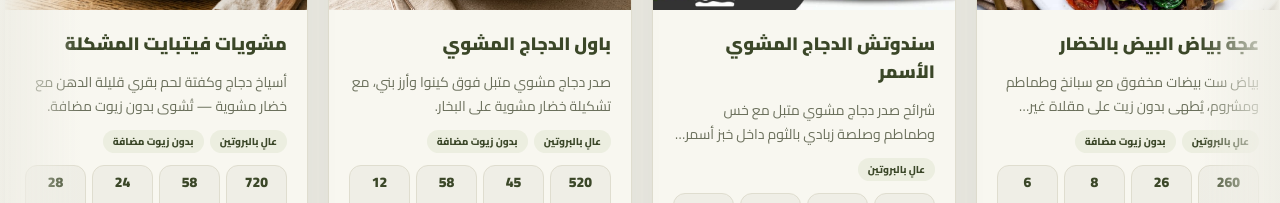
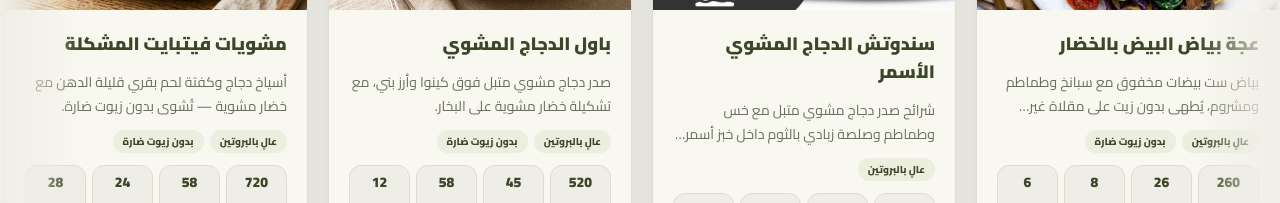
Before and after one commit to Fitbitesud/fitebite, a Next.js app: page / in a window 1280 px wide. Shown: the part 2243-2446 px from the top of the page. Built offline with nearby package versions, Linux system fonts and the light colour scheme; no server answers.

Commit message:
تعديل نصوص التعليقات وإزالة عبارات الموافقة، واستبدال «بدون زيوت مضافة» بـ«بدون زيوت ضارة»
Co-authored-by: arena-agent <297053741+arena-agent@users.noreply.github.com>

```diff
--- a/components/Comments.tsx
+++ b/components/Comments.tsx
@@ -15,7 +15,7 @@ import { useLiveComments } from './useLiveData';
 import Reveal from './Reveal';
 import SectionHeading from './SectionHeading';
 
-/** خانة تعليقات الزوار أسفل الصفحة: المعتمدة منشورة، والجديد ينتظر موافقة الإدارة */
+/** خانة تعليقات الزوار أسفل الصفحة */
 export default function Comments({ approved }: { approved: SiteComment[] }) {
   const [name, setName] = useState('');
   const [text, setText] = useState('');
@@ -52,8 +52,8 @@ export default function Comments({ approved }: { approved: SiteComment[] }) {
       <div className="container-x">
         <SectionHeading
           eyebrow="آراء الزوار"
-          title="كلمتك تُنشر بعد موافقتنا"
-          sub="كل تعليق يمرّ على الإدارة أولاً للتأكد من جديته، ثم يُنشر هنا في الصفحة ليقرأه الجميع."
+          title="شاركنا رأيك"
+          sub="رأيك يهمّنا ويساعدنا على تطوير وجباتنا وخدمتنا باستمرار."
         />
 
         {/* التعليقات المعتمدة المنشورة */}
@@ -111,13 +111,13 @@ export default function Comments({ approved }: { approved: SiteComment[] }) {
               {submissionMode === 'sanity' && (
                 <p className="flex items-center gap-2 rounded-xl border border-leaf/30 bg-leaf/10 px-4 py-3 text-[11px] font-black text-forest">
                   <IconCheck className="h-4 w-4 text-leaf" />
-                  وصل تعليقك إلى لوحة التحكم، وسيظهر هنا بعد موافقة الإدارة.
+                  شكراً لك! وصلنا تعليقك بنجاح.
                 </p>
               )}
               {submissionMode === 'local' && (
                 <p className="flex items-center gap-2 rounded-xl border border-copper/30 bg-copper/10 px-4 py-3 text-[11px] font-black text-copper-dark">
                   <IconCheck className="h-4 w-4" />
-                  تعذّر إرساله إلى لوحة التحكم. أرسله للإدارة عبر رابط واتساب أدناه للمراجعة.
+                  تعذّر إرسال تعليقك الآن. يمكنك إرساله لنا عبر رابط واتساب أدناه.
                 </p>
               )}
               {submitError && (
@@ -125,9 +125,6 @@ export default function Comments({ approved }: { approved: SiteComment[] }) {
                   {submitError}
                 </p>
               )}
-              <p className="text-[11px] font-bold leading-6 text-muted">
-                لا يظهر أي تعليق للزوار إلا بعد موافقة الإدارة عليه.
-              </p>
             </form>
           </Reveal>
 
@@ -160,10 +157,6 @@ export default function Comments({ approved }: { approved: SiteComment[] }) {
                   </div>
                 ))
               )}
-              <span className="flex items-center gap-1.5 text-[10px] font-bold text-muted">
-                <IconCheck className="h-3.5 w-3.5 text-leaf" />
-                لا يُنشر أي تعليق قبل موافقة الإدارة عليه.
-              </span>
             </div>
           </Reveal>
         </div>
--- a/components/Hero.tsx
+++ b/components/Hero.tsx
@@ -133,7 +133,7 @@ export default function Hero() {
             transition={{ delay: 0.9, type: 'spring', stiffness: 200, damping: 14 }}
             className="absolute -top-4 left-8 rounded-full bg-copper px-4 py-2 text-xs font-black text-white shadow-lift"
           >
-            100% بدون زيوت مضافة
+            100% بدون زيوت ضارة
           </motion.span>
           <div className="absolute -bottom-10 right-4 animate-float sm:right-8">
             <motion.div
--- a/lib/config.ts
+++ b/lib/config.ts
@@ -7,7 +7,7 @@ export const SITE = {
   /** سطر العلامة المترجم عن الهوية (بدل النص الإنجليزي المحذوف) */
   taglineAr: 'طعام صحي',
   description:
-    'فيتبايت — مطعم متخصص في إعداد الطعام الصحي: وجبات محسوبة السعرات والماكروز، تُطهى بدون زيوت مضافة وتصلك حتى باب البيت.',
+    'فيتبايت — مطعم متخصص في إعداد الطعام الصحي: وجبات محسوبة السعرات والماكروز، تُطهى بدون زيوت ضارة وتصلك حتى باب البيت.',
 
   /** رقم الواتساب المستقبِل للطلبات — بصيغة دولية بدون + أو مسافات (غيّره هنا فقط) */
   whatsapp: '249116642510',
--- a/lib/menu.ts
+++ b/lib/menu.ts
@@ -71,7 +71,7 @@ const MENU: MenuData = {
       categorySlug: 'breakfast',
       image: asset('/images/breakfast-omelette.jpg'),
       macros: { kcal: 260, protein: 26, carbs: 8, fat: 6 },
-      tags: ['عالٍ بالبروتين', 'بدون زيوت مضافة'],
+      tags: ['عالٍ بالبروتين', 'بدون زيوت ضارة'],
       popular: true,
       available: true,
     },
@@ -137,7 +137,7 @@ const MENU: MenuData = {
       categorySlug: 'meals',
       image: asset('/images/hero-bowl.jpg'),
       macros: { kcal: 520, protein: 45, carbs: 58, fat: 12 },
-      tags: ['عالٍ بالبروتين', 'بدون زيوت مضافة'],
+      tags: ['عالٍ بالبروتين', 'بدون زيوت ضارة'],
       popular: true,
       available: true,
     },
@@ -169,12 +169,12 @@ const MENU: MenuData = {
       _id: 'm6',
       slug: 'fitbite-mixed-grill',
       name: 'مشويات فيتبايت المشكلة',
-      description: 'أسياخ دجاج وكفتة لحم بقري قليلة الدهن مع خضار مشوية — تُشوى بدون زيوت مضافة.',
+      description: 'أسياخ دجاج وكفتة لحم بقري قليلة الدهن مع خضار مشوية — تُشوى بدون زيوت ضارة.',
       price: 18000,
       categorySlug: 'meals',
       image: asset('/images/grill-plate.jpg'),
       macros: { kcal: 720, protein: 58, carbs: 24, fat: 28 },
-      tags: ['عالٍ بالبروتين', 'بدون زيوت مضافة'],
+      tags: ['عالٍ بالبروتين', 'بدون زيوت ضارة'],
       popular: true,
       available: true,
     },
@@ -226,7 +226,7 @@ const MENU: MenuData = {
       categorySlug: 'snacks',
       image: asset('/images/snack-chickpeas.jpg'),
       macros: { kcal: 180, protein: 10, carbs: 24, fat: 4 },
-      tags: ['بدون زيوت مضافة', 'غني بالألياف'],
+      tags: ['بدون زيوت ضارة', 'غني بالألياف'],
       available: true,
     },
 
--- a/lib/site-data.ts
+++ b/lib/site-data.ts
@@ -85,7 +85,7 @@ export const DEFAULT_SITE: SiteData = {
   regions: SITE.regions as unknown as string[],
   socials: SITE.socials as unknown as { instagram: string; facebook: string; tiktok: string },
   home: {
-    heroBadge: 'وجبات طازجة تُطهى يومياً بدون زيوت مضافة',
+    heroBadge: 'وجبات طازجة تُطهى يومياً بدون زيوت ضارة',
     heroTitleLead: 'طعام صحي يُحسب',
     heroAccent: 'بالغرام',
     heroTitleTail: '، لا بالتقريب.',
@@ -99,7 +99,7 @@ export const DEFAULT_SITE: SiteData = {
       { title: 'طعم شهي', sub: 'وجودة عالية', icon: 'cloche' },
       { title: 'ماكروز', sub: 'محسوبة بدقة', icon: 'chart' },
       { title: 'سعرات حرارية', sub: 'دقيقة', icon: 'flame' },
-      { title: 'بدون زيوت', sub: 'أكل صحي 100%', icon: 'leaf' },
+      { title: 'بدون زيوت ضارة', sub: 'أكل صحي 100%', icon: 'leaf' },
     ],
     featuresHeading: {
       eyebrow: 'لماذا فيتبايت',
@@ -114,7 +114,7 @@ export const DEFAULT_SITE: SiteData = {
       },
       {
         title: 'طهي صحي',
-        desc: 'وجباتنا تُحضّر بدون زيوت مضافة، باستخدام طرق طهي صحية مثل الشواء والبخار والقلي الهوائي.',
+        desc: 'وجباتنا تُحضّر بدون زيوت ضارة، باستخدام طرق طهي صحية مثل الشواء والبخار والقلي الهوائي.',
         icon: 'pot',
       },
       {
```
